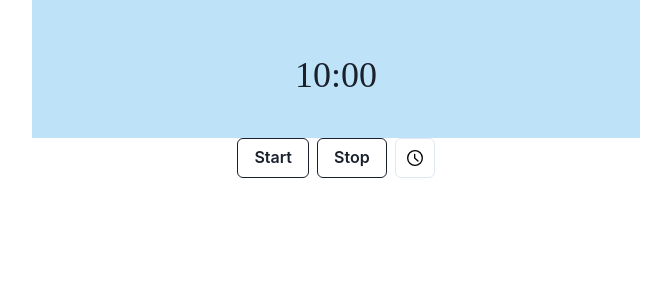
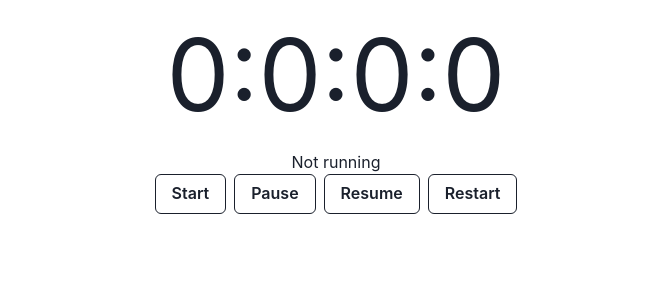
Before and after one commit to ltoppyl/timer-app, a React (Create React App) app: page / in a window 1280 px wide. Shown: the top 300 px of the page, without its empty margins (304-975 px from the left). Built offline with nearby package versions, Linux system fonts and the light colour scheme.

Commit message:
feat: timer-hook を使ったタイマーの実装

```diff
--- a/src/App.tsx
+++ b/src/App.tsx
@@ -1,18 +1,18 @@
-import { Container, HStack } from "@chakra-ui/react";
+import { Container /*, HStack*/ } from "@chakra-ui/react";
 import React from "react";
 
-import Time from "./components/Time";
-import StartStopButton from "./components/StartStopButton";
-import SettingTime from "./components/SettingTime";
+// import Time from "./components/Time";
+// import StartStopButton from "./components/StartStopButton";
+// import SettingTime from "./components/SettingTime";
+import Timer from "./components/Timer";
 
 function App() {
+  const time = new Date();
+  time.setSeconds(time.getSeconds() + 0);
+
   return (
     <Container maxW="container.sm">
-      <Time />
-      <HStack justifyContent={"center"}>
-        <StartStopButton />
-        <SettingTime />
-      </HStack>
+      <Timer expiryTimestamp={time} />
     </Container>
   );
 }
--- /dev/null
+++ b/src/components/Timer.tsx
@@ -0,0 +1,46 @@
+import { Button, HStack } from "@chakra-ui/react";
+import React from "react";
+import { useTimer } from "react-timer-hook";
+
+type Props = {
+  expiryTimestamp: Date;
+};
+
+const Timer = ({ expiryTimestamp }: Props) => {
+  const { seconds, minutes, hours, days, isRunning, start, pause, resume, restart } = useTimer({
+    expiryTimestamp,
+    onExpire: () => console.warn("onExpire called"),
+  });
+
+  return (
+    <div style={{ textAlign: "center" }}>
+      <div style={{ fontSize: "100px" }}>
+        <span>{days}</span>:<span>{hours}</span>:<span>{minutes}</span>:<span>{seconds}</span>
+      </div>
+      <p>{isRunning ? "Running" : "Not running"}</p>
+      <HStack justifyContent={"center"}>
+        <Button colorScheme="black" variant="outline" onClick={start}>
+          Start
+        </Button>
+        <Button colorScheme="black" variant="outline" onClick={pause}>
+          Pause
+        </Button>
+        <Button colorScheme="black" variant="outline" onClick={resume}>
+          Resume
+        </Button>
+        <Button
+          colorScheme="black"
+          variant="outline"
+          onClick={() => {
+            const time = new Date();
+            time.setSeconds(time.getSeconds() + 300);
+            restart(time);
+          }}
+        >
+          Restart
+        </Button>
+      </HStack>
+    </div>
+  );
+};
+export default Timer;
```
